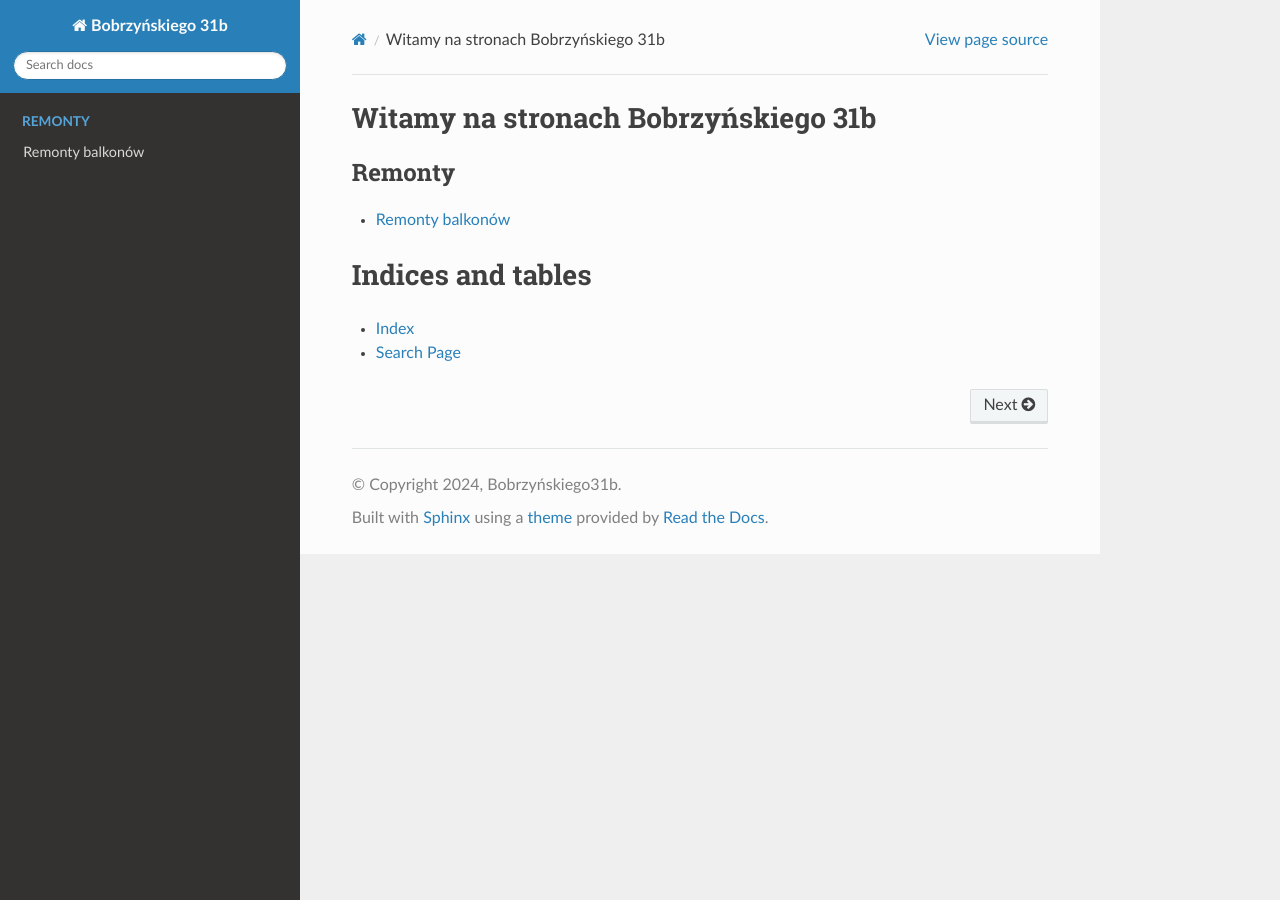
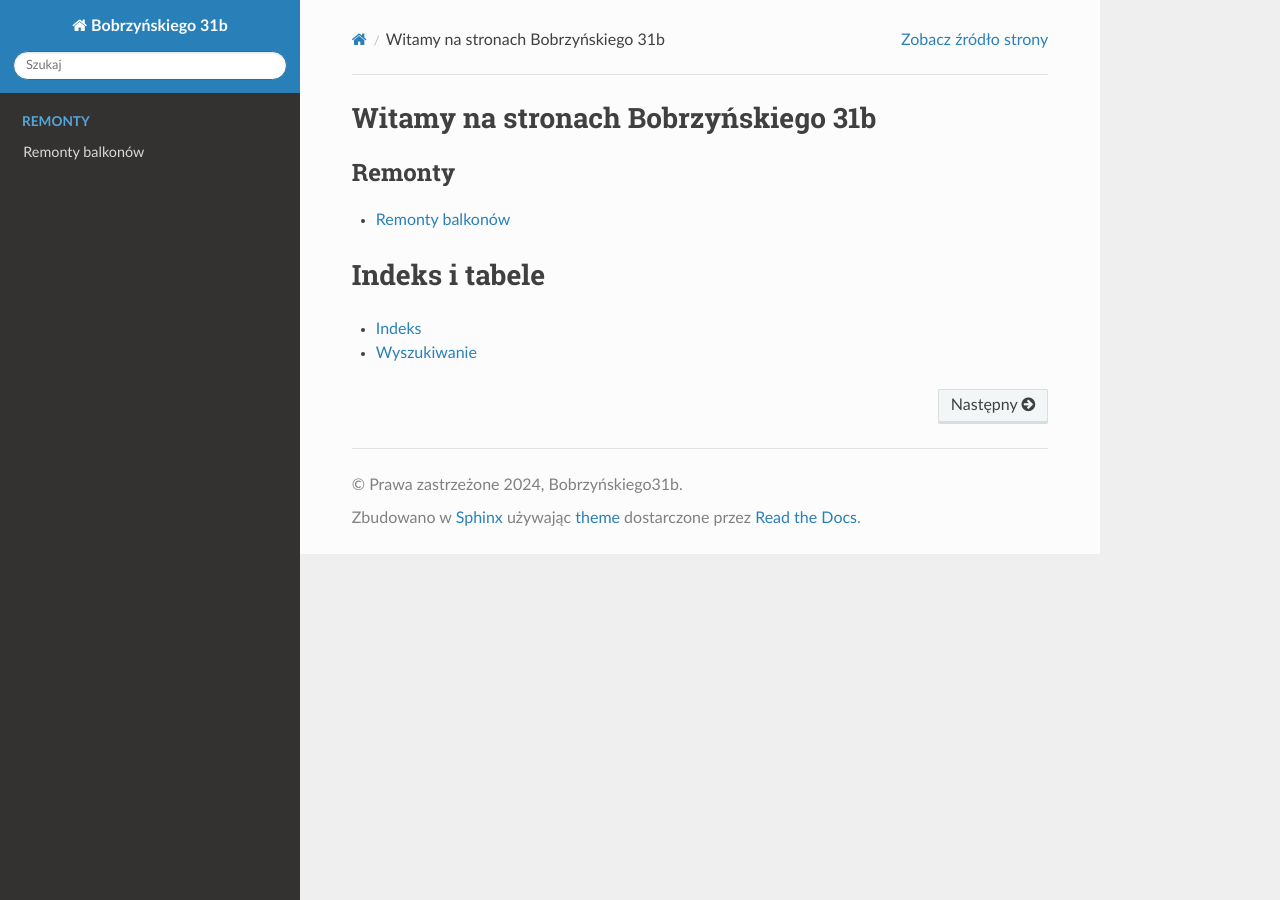
Before and after one commit to Bobrzynskiego31b/Bobrzynskiego31b.github.io, a Sphinx documentation site: the page built from docs/index.rst, in a window 1280 px wide. Built offline with Sphinx 7.4.7 and the Read the Docs theme 2.0.0, drawn with Linux system fonts in a browser that asks for light colours.

```diff
--- a/docs/conf.py
+++ b/docs/conf.py
@@ -14,6 +14,7 @@
 # import sys
 # sys.path.insert(0, os.path.abspath('.'))
 
+language = 'pl'
 
 # -- Project information -----------------------------------------------------
 
--- a/docs/index.rst
+++ b/docs/index.rst
@@ -14,8 +14,8 @@ Witamy na stronach Bobrzyńskiego 31b
 
 
 
-Indices and tables
-==================
+Indeks i tabele
+===============
 
 * :ref:`genindex`
 * :ref:`search`
```
Also changed, not shown: 1 other file.
